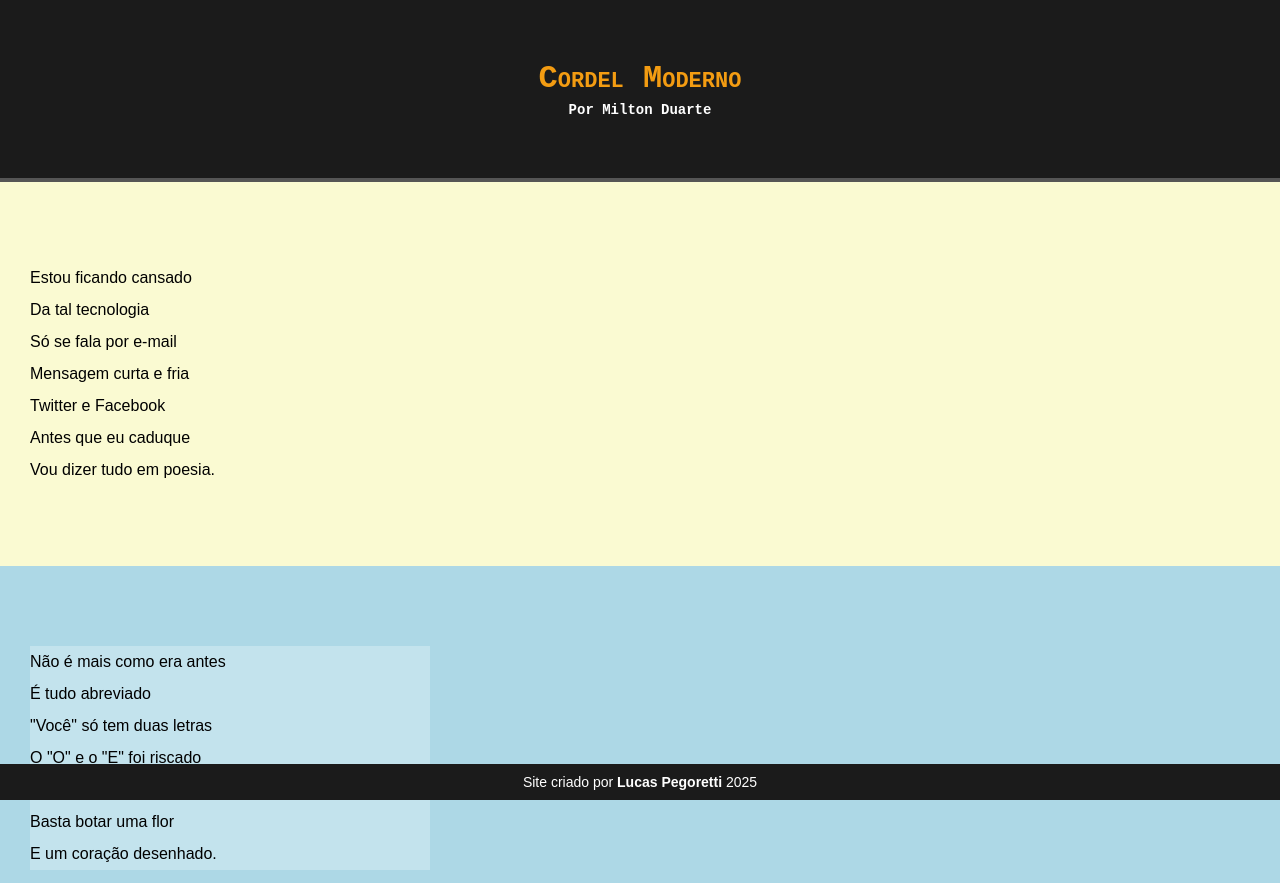
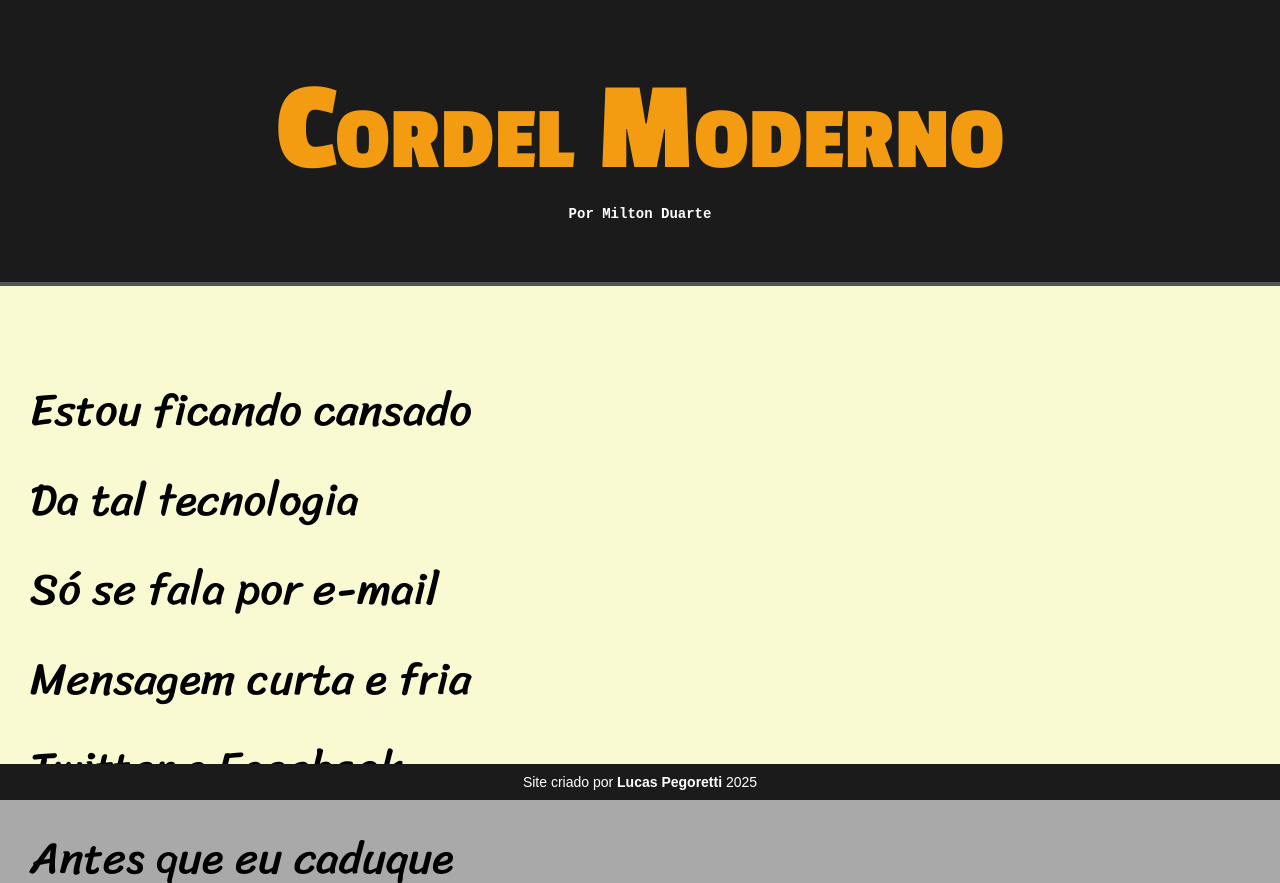
Before and after one commit to lucasouzape/front-study, a plain HTML site: page DesAFIOS/d012/index.html in a window 1280 px wide. Shown: the top 883 px of the page. Drawn offline with Linux system fonts and the light colour scheme.

Commit message:
Autalizacao tamanho do cordel
alteracao caixa e vp cordel

```diff
--- a/DesAFIOS/d012/estilo/styles.css
+++ b/DesAFIOS/d012/estilo/styles.css
@@ -1,4 +1,14 @@
 @charset "UTF-8";
+@import url('https://fonts.googleapis.com/css2?family=Bebas+Neue&family=Passion+One:wght@400;700;900&family=Sriracha&display=swap');
+@import url('https://fonts.googleapis.com/css2?family=Sriracha&display=swap');
+
+:root {
+    --fonte1: Verdana, Geneva, Tahoma, sans-serif;
+    --fonte2: "Passion One", cursive;
+    --fonte3: "Sriracha", cursive;
+}
+
+
 * {
     box-sizing: border-box;
     margin: 0;
@@ -10,6 +20,7 @@ html,body {
     height: 100%;
     width: 100%;
     background-color: darkgray;
+    font-family: var(--fonte1);
 }
 /* Estilizando o cabeçalho ta sobrando embaixo */
 header {
@@ -28,6 +39,8 @@ header > h1 {
     color: #f39c12;
     text-decoration: none;
     font-variant: small-caps;
+    font-family: var(--fonte2);
+    font-size: 10vw;
 }
 
 header > p {
@@ -41,6 +54,8 @@ section {
     padding-bottom: 10vh;
     line-height: 2em;
     padding-left: 30px;
+    font-family: var(--fonte3);
+    font-size: 3.5vw;
 }
 
 section.normal {
@@ -52,6 +67,8 @@ section.normal {
 section.imagem {
     background-color: lightblue;
     color: black;
+    display: inline-block;
+    padding: 5px;
 
 }
 
```
